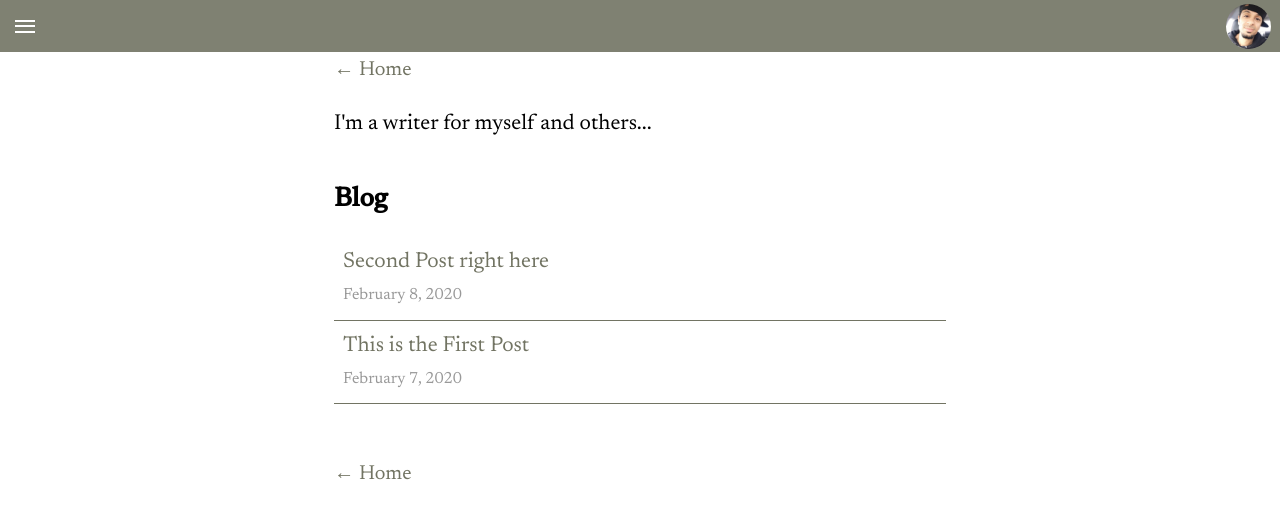
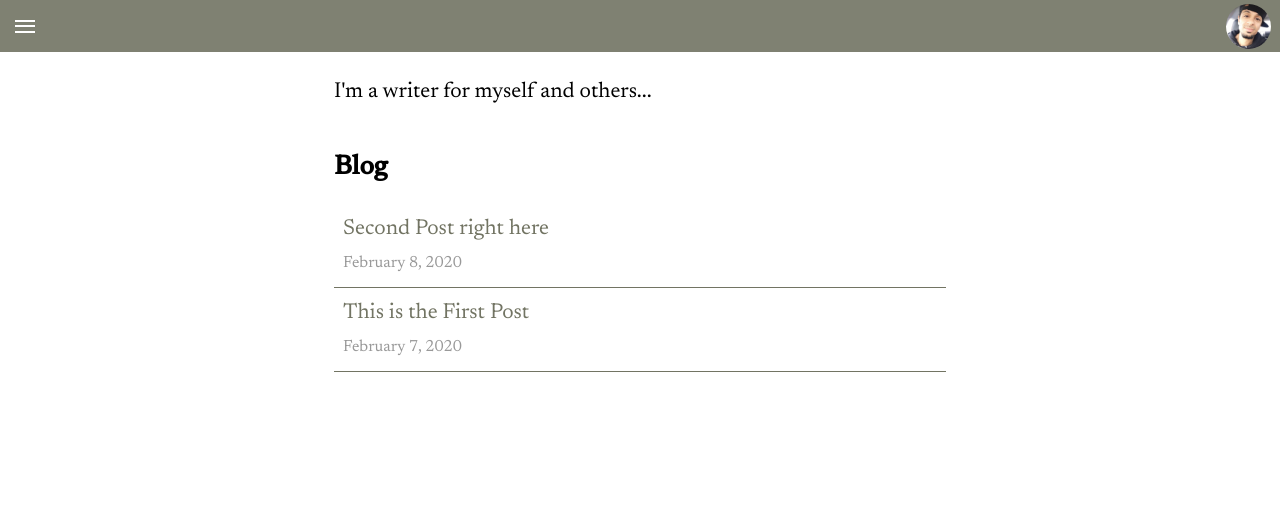
Before and after one commit to ahmedjahmi/new-site, a Next.js app: page /blog in a window 1280 px wide. Shown: the top 518 px of the page. Built offline with nearby package versions, Linux system fonts and the light colour scheme.

Commit message:
Remove heading and home links

```diff
--- a/components/layout/layout.js
+++ b/components/layout/layout.js
@@ -2,18 +2,21 @@
 import styles from './layout.module.scss';
 import utilStyles from '../../styles/utils.module.scss';
 import Link from 'next/link';
-import Nav from '../nav/nav'
+import Nav from '../nav/nav';
 
 const name = 'Ahmed Jahmi';
 export const siteTitle = 'AhmedJahmi.com';
 
 export default function Layout({ children, home }) {
-  return (
+	return (
 		<div className={styles.container}>
 			<Head>
 				<link rel='icon' href='/favicon.ico' />
-        <link rel="preconnect" href="https://fonts.gstatic.com" />
-        <link href="https://fonts.googleapis.com/css2?family=Newsreader:ital,wght@0,300;0,400;0,500;1,300;1,400;1,500&display=swap" rel="stylesheet" />
+				<link rel='preconnect' href='https://fonts.gstatic.com' />
+				<link
+					href='https://fonts.googleapis.com/css2?family=Newsreader:ital,wght@0,300;0,400;0,500;1,300;1,400;1,500&display=swap'
+					rel='stylesheet'
+				/>
 				<meta
 					name='description'
 					content='Ahmed Jahmi fullstack software engineer'
@@ -29,29 +32,9 @@
 				<meta name='twitter:card' content='summary_large_image' />
 			</Head>
 			<header className={styles.header}>
-        <Nav />
-				{home ? (
-					<>
-						<h1 className={utilStyles.heading2Xl}>{name}</h1>
-					</>
-				) : (
-					<>
-						<div className={styles.backToHomeTop}>
-							<Link href='/'>
-								<a>← Home</a>
-							</Link>
-						</div>
-					</>
-				)}
+				<Nav />
 			</header>
 			<main>{children}</main>
-			{!home && (
-				<div className={styles.backToHome}>
-					<Link href='/'>
-						<a>← Home</a>
-					</Link>
-				</div>
-			)}
 		</div>
 	);
 }
```
